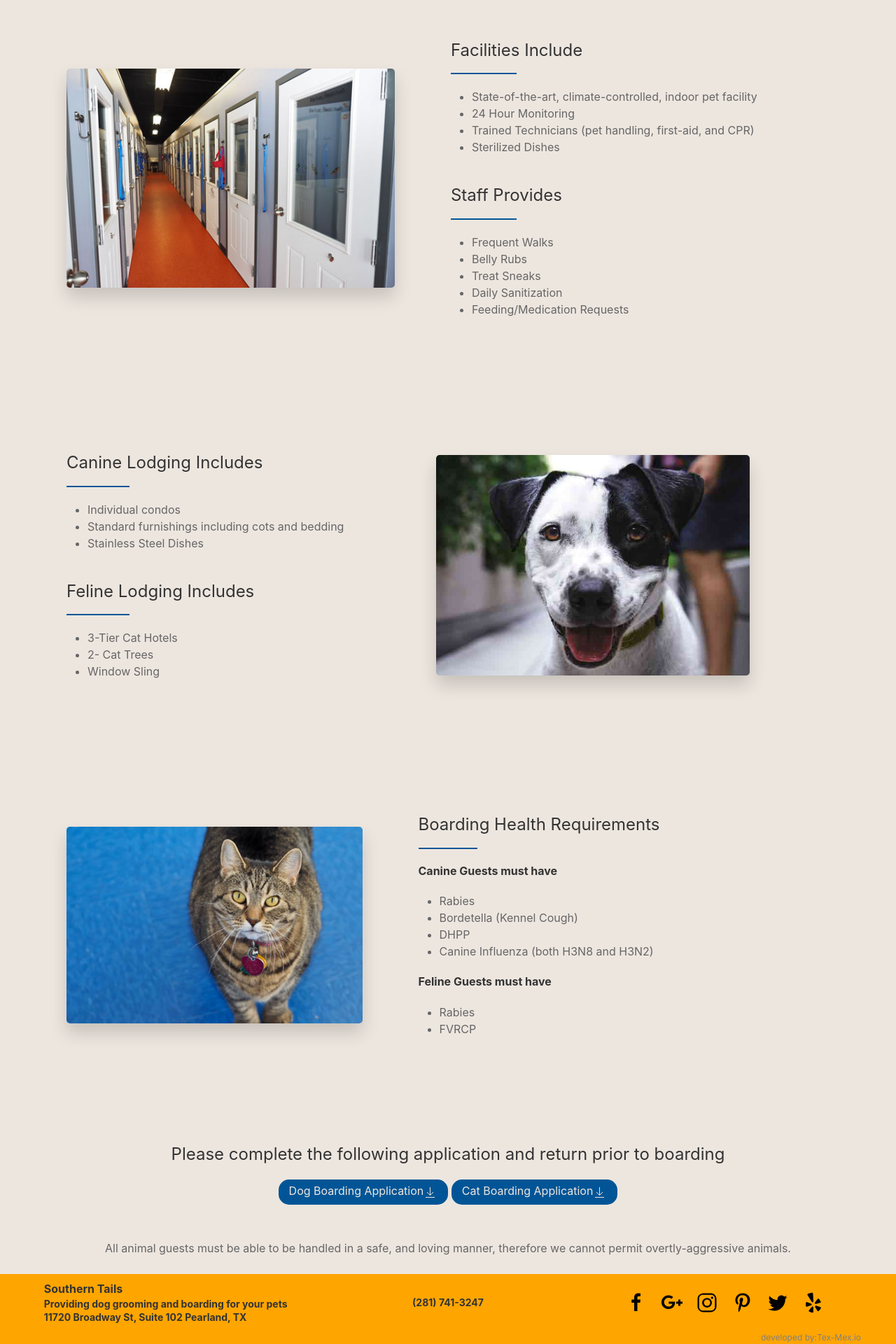
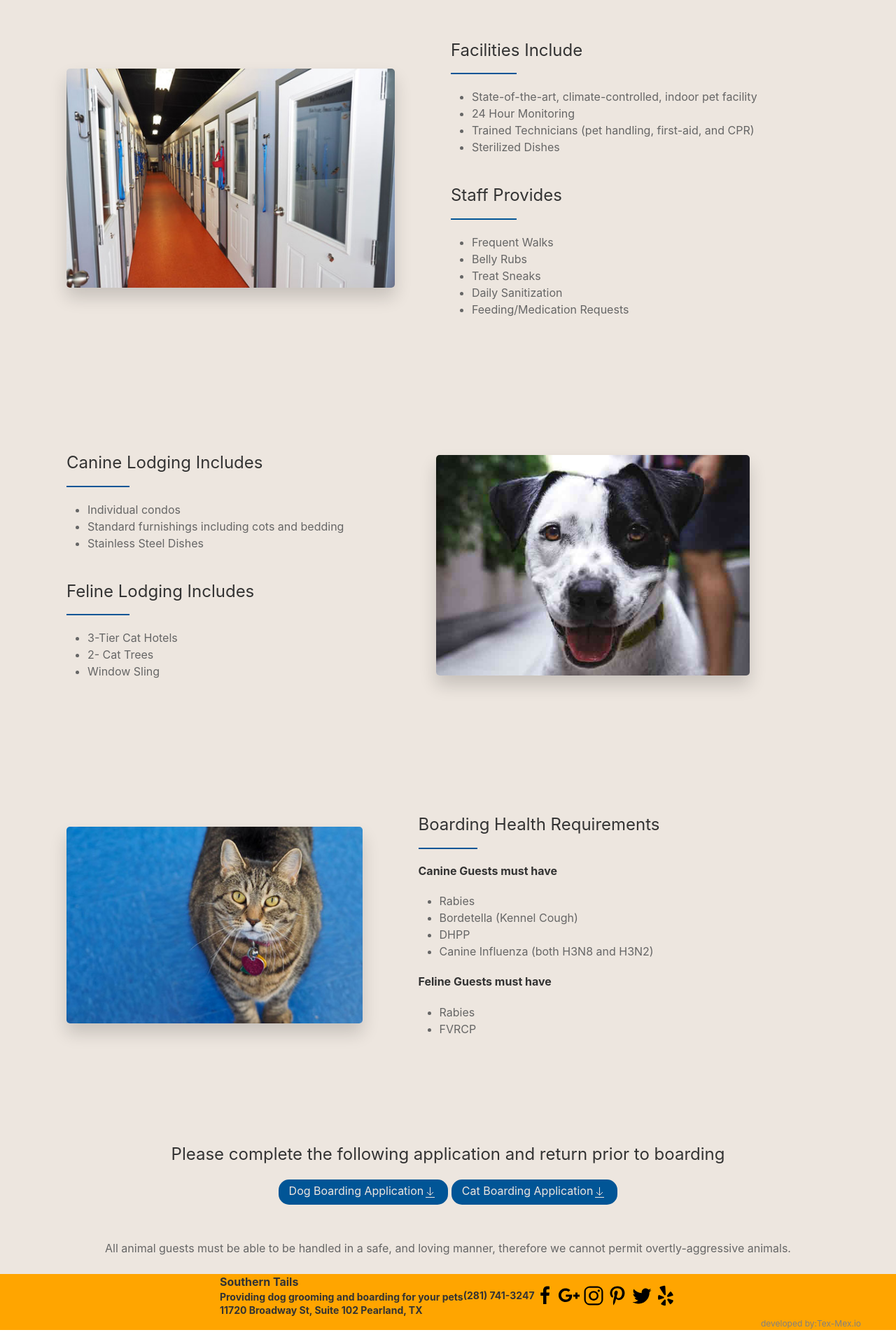
Before and after one commit to TechMex-io/southernTails, a Jekyll site: the page built from boarding.md, in a window 1280 px wide. Shown: the part 934-2854 px from the top of the page at 70% size. Built offline with Jekyll 4.4.1, drawn with Linux system fonts in a browser that asks for light colours.

Commit message:
changed the css grid to a flex container for the footer

```diff
--- a/_includes/footer.html
+++ b/_includes/footer.html
@@ -1,7 +1,7 @@
 <div class="uk-container uk-container-expand bkg_orange">
   <footer class="uk-container uk-container-medium bkg_orange">
 
-    <div class="footer">
+    <div class="uk-flex uk-flex-center uk-flex-middle uk-flex-wrap">
       <div class="businessName">
         <h5>Southern Tails</h5>
         <h6>Providing dog grooming and boarding for your pets</h6>
@@ -29,6 +29,7 @@
 </div>
 
 <style>
+  /* old footer style using grid */
   .footer {
     display: grid;
     grid-template-columns: repeat(3, 1fr);
```
